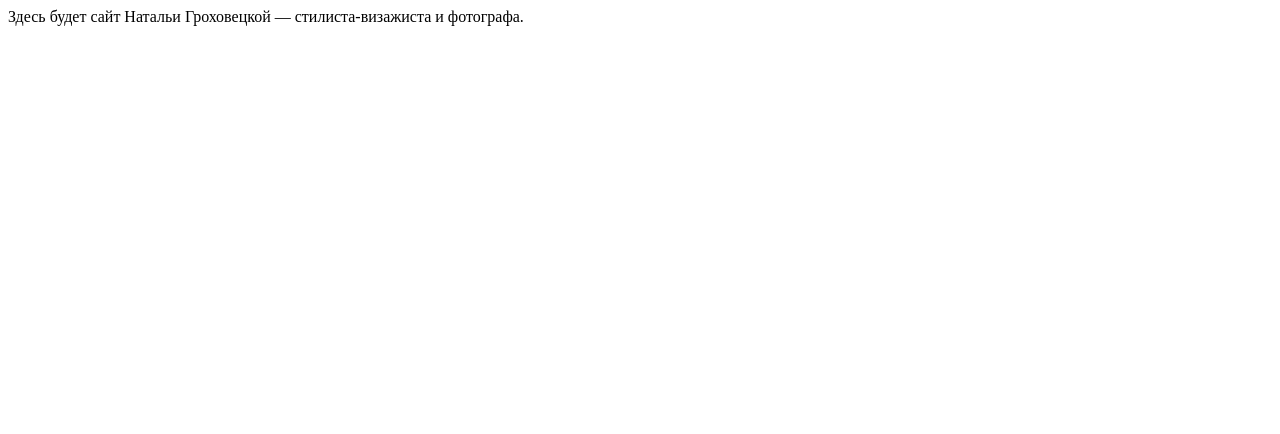
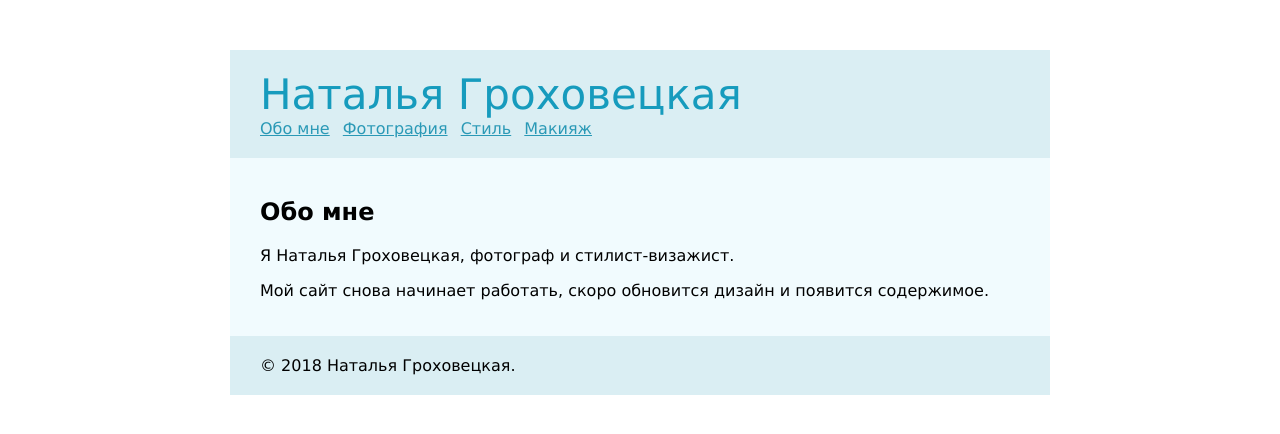
Before and after one commit to Krasa-Tali/Krasa-Tali.github.io, a plain HTML site: page index.html in a window 1280 px wide. Drawn offline with Linux system fonts and the light colour scheme.

Commit message:
Synchronized build

```diff
--- /dev/null
+++ b/foto/index.html
@@ -0,0 +1,31 @@
+<!doctype html>
+<meta charset="utf-8">
+<link rel="stylesheet" href="../static/style.css">
+<title>Фотография — Наталья Гроховецкая</title>
+<body>
+  <header>
+    <h1>Наталья Гроховецкая</h1>
+    <nav>
+      <ul class="nav navbar-nav">
+        <li><a href="../">Обо мне</a></li>
+
+
+          <li><a href="../photo">Фотография</a></li>
+
+          <li><a href="../style">Стиль</a></li>
+
+          <li><a href="../visage">Макияж</a></li>
+
+      </ul>
+    </nav>
+  </header>
+  <div class="page">
+
+  <h2>Фотография</h2>
+
+
+  </div>
+  <footer>
+    &copy; 2018 Наталья Гроховецкая.
+  </footer>
+</body>
--- a/index.html
+++ b/index.html
@@ -1 +1,33 @@
-Здесь будет сайт Натальи Гроховецкой — стилиста-визажиста и фотографа.
+<!doctype html>
+<meta charset="utf-8">
+<link rel="stylesheet" href="./static/style.css">
+<title>Обо мне — Наталья Гроховецкая</title>
+<body>
+  <header>
+    <h1>Наталья Гроховецкая</h1>
+    <nav>
+      <ul class="nav navbar-nav">
+        <li class="active"><a href="./">Обо мне</a></li>
+
+
+          <li><a href="./photo">Фотография</a></li>
+
+          <li><a href="./style">Стиль</a></li>
+
+          <li><a href="./visage">Макияж</a></li>
+
+      </ul>
+    </nav>
+  </header>
+  <div class="page">
+
+  <h2>Обо мне</h2>
+  <p>Я Наталья Гроховецкая, фотограф и стилист-визажист.</p>
+<p>Мой сайт снова начинает работать, скоро обновится дизайн и появится содержимое.</p>
+
+
+  </div>
+  <footer>
+    &copy; 2018 Наталья Гроховецкая.
+  </footer>
+</body>
--- /dev/null
+++ b/static/style.css
@@ -0,0 +1,42 @@
+body {
+    font-family: 'Verdana', sans-serif;
+    margin: 50px 25px;
+}
+
+a {
+    color: #2a99b6;
+}
+
+a:hover {
+    color: #33bbdf;
+}
+
+header, footer, div.page {
+    width: 760px;
+    margin: 0 auto;
+    background: #daeef3;
+    padding: 20px 30px;
+}
+
+header h1 {
+    color: #169bbd;
+    margin: 0;
+    font-weight: normal;
+    font-size: 42px;
+}
+
+header nav ul {
+    list-style: none;
+    margin: 0;
+    padding: 0;
+}
+
+header nav ul li {
+    display: inline;
+    margin: 0 8px 0 0;
+    padding: 0;
+}
+
+div.page {
+    background: #f1fbfe;
+}
```
Also changed, not shown: fotografiya/index.html (added, +31 -0 lines), 4 other files.
